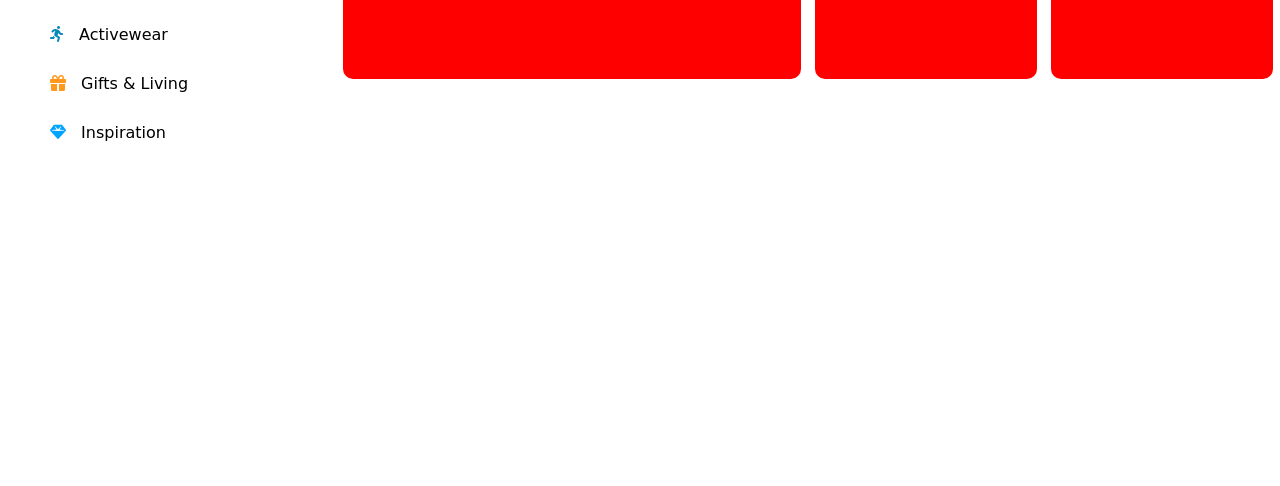
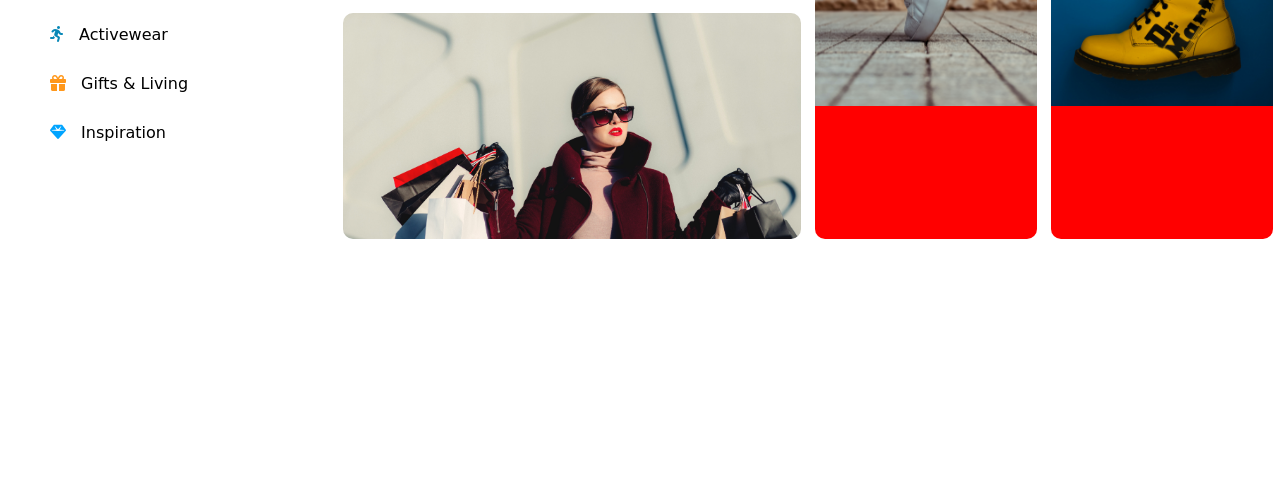
Before and after one commit to Francoise1999/Boutique, a PHP site: page / in a window 1280 px wide. Shown: the part 367-853 px from the top of the page. Run offline with PHP 8.4, Linux system fonts and the light colour scheme; some libraries are stand-ins or nearby versions; some web fonts are replaced.

Commit message:
Add image on the links in first row

```diff
--- a/css/style.css
+++ b/css/style.css
@@ -156,7 +156,7 @@
 
 .row {
     width: 100%;
-    height: 40vh;
+    height: 60vh;
 }
 
 .main-bar .colunm a {
@@ -194,20 +194,28 @@
 }
 
 .main-bar .img1{
-    background-image: url("https://via.placeholder.com/350x150");
+    background-image: url("../img/clothes-on-sale-2292953.jpg");
+    background-size: 100%;
+    background-repeat: no-repeat;
 }
 
-/*.main-bar .img2{*/
-/*    background-image: url("https://via.placeholder.com/150x300");*/
-/*}*/
+.main-bar .img2{
+    background-image: url("../img/adult-beautiful-elegant-eyewear-291762.jpg");
+    background-size: 100%;
+    background-repeat: no-repeat;
+}
 
-/*.main-bar .img3{*/
-/*    background-image: url("https://via.placeholder.com/150x300");*/
-/*}*/
+.main-bar .img3{
+    background-image: url("../img/close-up-photo-of-adidas-shoes-1661470.jpg");
+    background-size: 100%;
+    background-repeat: no-repeat;
+}
 
-/*.main-bar .img4{*/
-/*    background-image: url("https://via.placeholder.com/350x150");*/
-/*}*/
+.main-bar .img4{
+    background-image: url("../img/unpaired-yellow-dr-martens-lace-up-boot-1159670.jpg");
+    background-size: 100%;
+    background-repeat: no-repeat;
+}
 
 /*.main-bar .img5{*/
 /*    background-image: url("https://via.placeholder.com/150x300");*/
```
